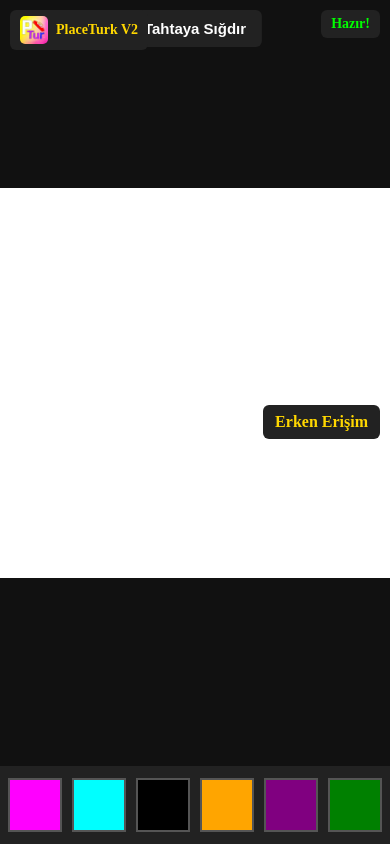
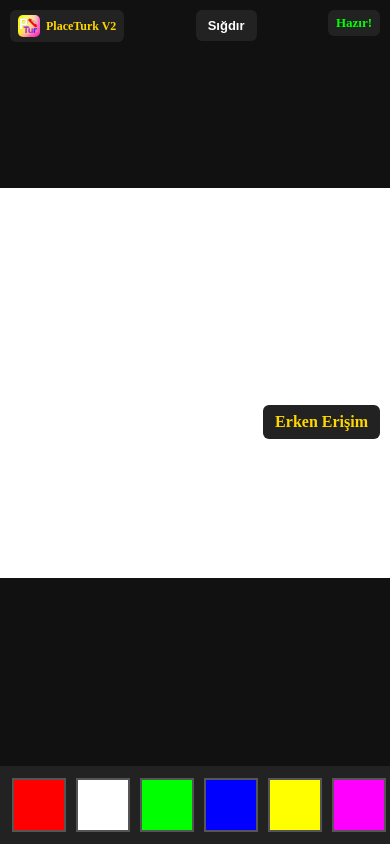
Before and after one commit to PixelTu/PlaceTurk-V2-, a website: page index.html in a window 390 px wide. Both pictures are taken after a click on the button "Oyuna Başla". Drawn offline with Linux system fonts and the light colour scheme.

Commit message:
Add files via upload

```diff
--- a/index.html
+++ b/index.html
@@ -11,18 +11,24 @@
   #palette {
     position:fixed; bottom:0; left:0; right:0;
     background:#222; padding:8px;
-    display:flex; gap:6px; overflow-x:auto; justify-content:center;
+    display:flex; gap:6px; overflow-x:auto; justify-content:flex-start;
+    -webkit-overflow-scrolling:touch;
   }
   .color { width:24px; height:24px; border:2px solid #555; flex-shrink:0; }
   .selected { border:2px solid gold; }
+  #topBar {
+    position:fixed; top:0; left:0; right:0; z-index:10;
+    display:flex; flex-wrap:wrap; align-items:flex-start; justify-content:space-between;
+    padding:10px; box-sizing:border-box; gap:8px;
+    pointer-events:none; /* bosluklar tuvale tiklamayi engellemesin */
+  }
+  #topBar > * { pointer-events:auto; flex-shrink:0; }
   #cooldown {
-    position:fixed; top:10px; right:10px;
     background:#222; padding:6px 10px; border-radius:6px;
-    font-size:14px; font-weight:bold; color:lime;
+    font-size:14px; font-weight:bold; color:lime; white-space:nowrap;
   }
   #topLeftBar {
-    position:fixed; top:10px; left:10px; z-index:10;
-    display:flex; align-items:center; gap:8px;
+    display:flex; align-items:center; gap:8px; min-width:0;
     background:#222; padding:6px 10px; border-radius:6px;
   }
   #gameLogo { width:28px; height:28px; object-fit:contain; border-radius:5px; flex-shrink:0; }
@@ -39,10 +45,11 @@
     font-weight:bold;
   }
   #fitBtn {
-    position:fixed; top:10px; left:50%; transform:translateX(-50%);
     background:#222; color:#fff; border:none; border-radius:6px;
-    padding:6px 12px; font-size:13px; font-weight:bold;
+    padding:6px 12px; font-size:13px; font-weight:bold; white-space:nowrap;
   }
+  .fitBtnFull { display:inline; }
+  .fitBtnShort { display:none; }
   #confirmBar {
     position:fixed; left:50%; transform:translateX(-50%);
     background:#222; padding:10px 14px; border-radius:10px;
@@ -125,7 +132,13 @@
       padding:12px 18px; font-size:16px;
     }
     #confirmSwatch { width:28px; height:28px; }
-    #fitBtn { padding:10px 16px; font-size:15px; }
+    #fitBtn { padding:8px 12px; font-size:13px; }
+    #topLeftBar { padding:5px 8px; gap:6px; }
+    #gameLogo { width:22px; height:22px; }
+    #founderText { font-size:12px; }
+    #cooldown { padding:5px 8px; font-size:13px; }
+    .fitBtnFull { display:none; }
+    .fitBtnShort { display:inline; }
     #menuLogo { max-width:100px; max-height:100px; }
     #menuTitle { font-size:26px; }
     #playBtn { width:100%; max-width:320px; padding:16px; font-size:20px; }
@@ -137,12 +150,17 @@
 <body>
 
 <canvas id="board"></canvas>
-<div id="cooldown" class="hud hidden">Hazır!</div>
-<div id="topLeftBar" class="hud hidden">
-  <img id="gameLogo" src="placeturk-logo.jpg" alt="PlaceTurk">
-  <span id="founderText">PlaceTurk V2</span>
+<div id="topBar" class="hud hidden">
+  <div id="topLeftBar">
+    <img id="gameLogo" src="placeturk-logo.jpg" alt="PlaceTurk">
+    <span id="founderText">PlaceTurk V2</span>
+  </div>
+  <button id="fitBtn">
+    <span class="fitBtnFull">Tahtaya Sığdır</span>
+    <span class="fitBtnShort">Sığdır</span>
+  </button>
+  <div id="cooldown">Hazır!</div>
 </div>
-<button id="fitBtn" class="hud hidden">Tahtaya Sığdır</button>
 <div id="palette" class="hud hidden"></div>
 <div id="confirmBar">
   <div id="confirmSwatch"></div>
@@ -251,7 +269,7 @@ document.getElementById("closeAnnounceBtn").addEventListener("click", ()=>{
 // Backend'i yeniden dagittiginda (orn. Render, Fly.io, Railway) SADECE
 // bu satiri yeni adresle degistirmen yeterli. wss:// (https) kullan,
 // ws:// (http) sadece yerel test icin.
-const BACKEND_WS_URL = "wss://pixeltur-backend.onrender.com";
+const BACKEND_WS_URL = "wss://placeturk-v2.onrender.com";
 let board=[];
 let socket;
 
```
